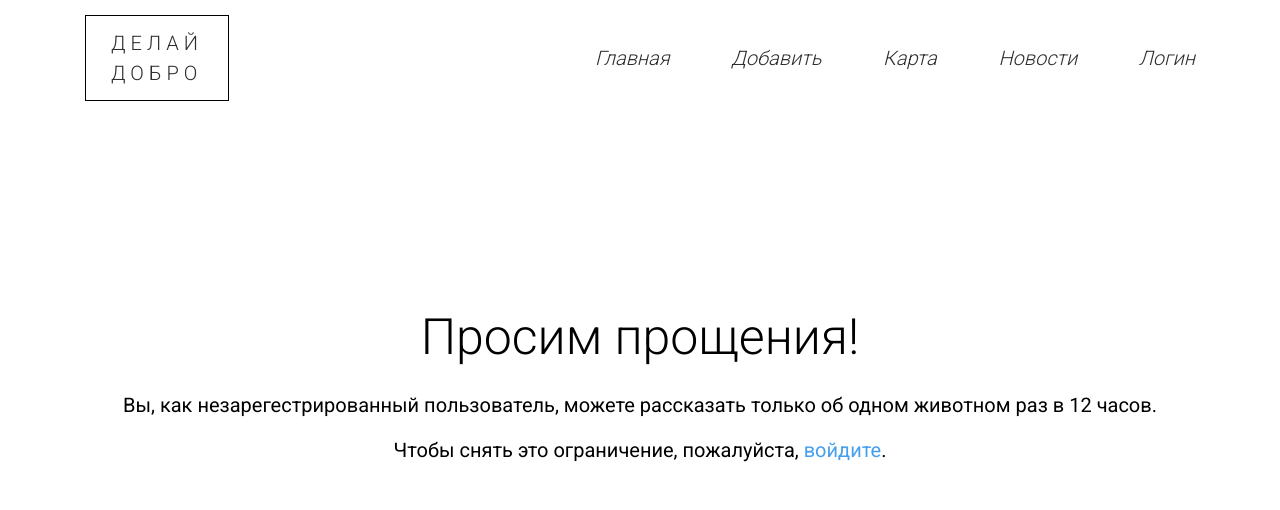
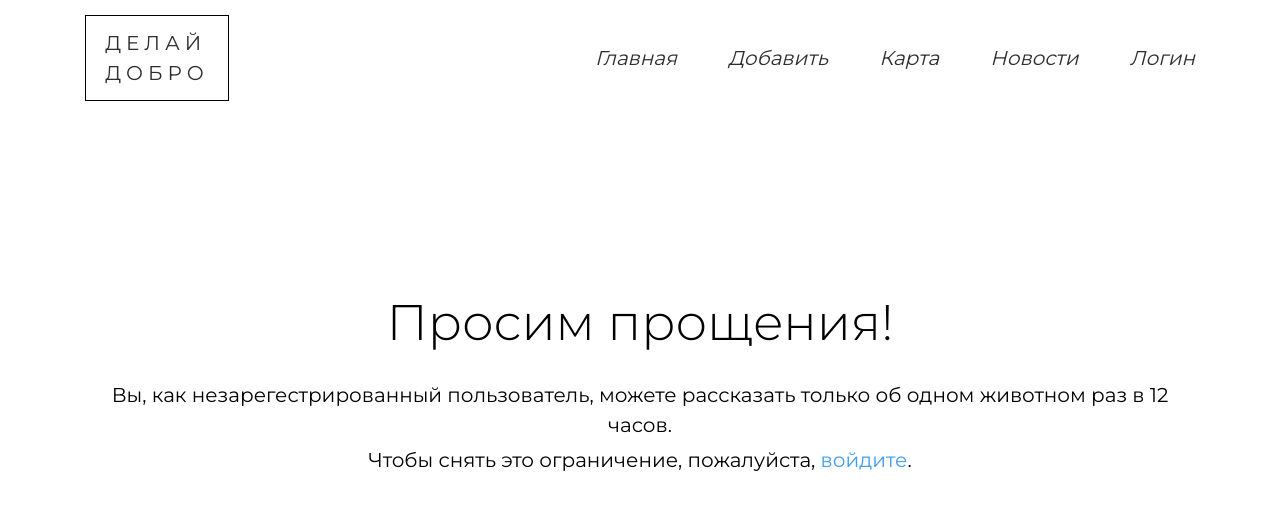
Before and after one commit to Super-Cereal/BigChange, a Flask app: page /events_sorry in a window 1280 px wide. Shown: the top 510 px of the page. Run offline with Flask 2, Linux system fonts and the light colour scheme; some libraries are stand-ins or nearby versions.

Commit message:
новый шрифт

```diff
--- a/static/sass/style.sass
+++ b/static/sass/style.sass
@@ -1,6 +1,6 @@
 *
   box-sizing: border-box
-  font-family: 'Roboto', sans-serif
+  font-family: 'Montserrat', sans-serif;
 ul[class],
 ol[class]
   padding: 0
@@ -27,7 +27,7 @@ input, button, textarea, select
   padding-top: 150px
 .request_error
   display: block
-  padding-top: 300px
+  padding-top: 285px
   a
     color: #459fed
     text-decoration: none
@@ -39,7 +39,10 @@ input, button, textarea, select
     font-size: 20px
     font-weight: 400
     text-align: center
-    margin-top: 15px
+    margin-top: 5px
+    &:nth-child(1)
+      margin-top: 20px
+
 
 .form
     width: 380px
@@ -61,7 +64,7 @@ input, button, textarea, select
             font-family: inherit
             cursor: pointer
             font-weight: 300
-            transition: 0.5s all
+            transition: 0.5s all linear
             &:valid + label, &:focus + label
                 top: 0
                 left: 10px
@@ -83,7 +86,7 @@ input, button, textarea, select
             top: 24px
             color: black
             font-size: 20px
-            transition: 0.2s all
+            transition: 0.2s all linear
         [name="email"]
             margin-top: 50px
         [name="password"], [name="password_again"],  [name="name"],  [name="content"],[for="show_password"],  [name="photo"]
@@ -127,7 +130,7 @@ input[type="checkbox"]:not(:checked)
             width: 15px
             height: 8px
             border-radius: 1px
-            transition: all 0.2s ease
+            transition: all 0.2s linear
             border-left: 4px solid #4eb7f5
             border-bottom: 4px solid #4eb7f5
             transform: rotate(-45deg)
@@ -157,10 +160,9 @@ input[type="checkbox"]:checked + label:after
     margin-bottom: 75px
     cursor: pointer
     border: 1px solid #4eb7f5
-    transition: 1s all
+    transition: .2s all linear
     outline: none
     &:hover
-        transition: 1s all
         background-color: #4eb7f5
         box-shadow: inset 0 0 0 1px #3899ec
         outline: none
@@ -180,30 +182,47 @@ input[type="checkbox"]:checked + label:after
   font-weight: 300
   position: absolute
   background-color: rgba(0, 0, 0, 0)
-  color: #2F2E2E
+  color: #20303c
   &__wrapper
     display: flex
     justify-content: space-between
     align-items: center
     a
-      color: #2F2E2E
+      color: color: #20303c
+      height: 100%
       text-decoration: none
+      position: relative
+      &::after
+        content: ''
+        display: block
+        width: 100%
+        height: 2px
+        background-color: #4eb7f5
+        position: absolute
+        top: 100%
+        opacity: 0
+        left: 0
+        transition: .2s all linear
+      &:hover::after
+        transition: .2s all linear
+        opacity: 1
   &_ul
     width: 600px
     display: flex
     font-style: oblique
     justify-content: space-between
-    a
-      color: #2F2E2E
-      text-decoration: none
-      &:hover
-        color: #6d6d6d
+    align-items: center
+  &_li
+    display: block
+    height: 100%
+    font-weight: 400
   &_logo
     letter-spacing: 5px
     display: flex
     justify-content: center
     align-items: center
     height: auto
+    font-weight: 400
     width: 144px
     padding: 12px
     border: 1px solid black
@@ -220,7 +239,8 @@ input[type="checkbox"]:checked + label:after
 .overlay
   position: relative
   .form
-    padding-top: 69px
+    padding-top: 40px
+
 
 .hamburger
   display: none
@@ -251,13 +271,16 @@ input[type="checkbox"]:checked + label:after
 
 .modal
   height: 840px
-  overflow: hidden
   &__descr
-    padding-top: 140px
+    padding-top: 160px
     text-align: center
     color: #20303c
     font-size: 53px
     font-weight: 300
+    &_pt200px
+      padding-top: 200px
+
+
   &__hr
     margin-top: 17px
     text-align: center
--- a/templates/base.html
+++ b/templates/base.html
@@ -3,7 +3,8 @@
 <head>
     <meta charset="UTF-8">
     <link rel="stylesheet" href="/static/css/bootstrap-grid.min.css">
-    <link href="https://fonts.googleapis.com/css2?family=Roboto:wght@300;400&display=swap" rel="stylesheet">
+    <!-- <link href="https://fonts.googleapis.com/css2?family=Roboto:wght@300;400&display=swap" rel="stylesheet"> -->
+    <link href="https://fonts.googleapis.com/css2?family=Montserrat:wght@300;400&display=swap" rel="stylesheet">
     <link rel="stylesheet" href="/static/css/style.min.css">
     <title>Доброе дело</title>
 </head>
--- a/templates/form_login.html
+++ b/templates/form_login.html
@@ -24,7 +24,7 @@
                 </form>
             </div>
             <div class="modal_log" id="modal_log">
-                <h4 class="modal__descr">Вход</h4>
+                <h4 class="modal__descr modal__descr_pt200px">Вход</h4>
                 <div class="modal__hr">У вас еще нет аккаунта?<span class="sz"> Создать</span></div>
                 <form method="post" class="form">
                     {{ form_log.hidden_tag() }}
--- a/templates/index.html
+++ b/templates/index.html
@@ -3,7 +3,7 @@
 {% block content %}
 <div class="container">
 <div class="infolist">
-    <h2>ИИИИИИИИИИИИИИИИИИИИИИИИИИИИИИИтаккк, Начали</h2>
+    infolist
 </div>
 </div>
 {% endblock %}
```
Also changed, not shown: static/js/script.js (+12 -6 lines), db/SQLiteBase.sqlite, static/css/style.min.css, 1 other file.
